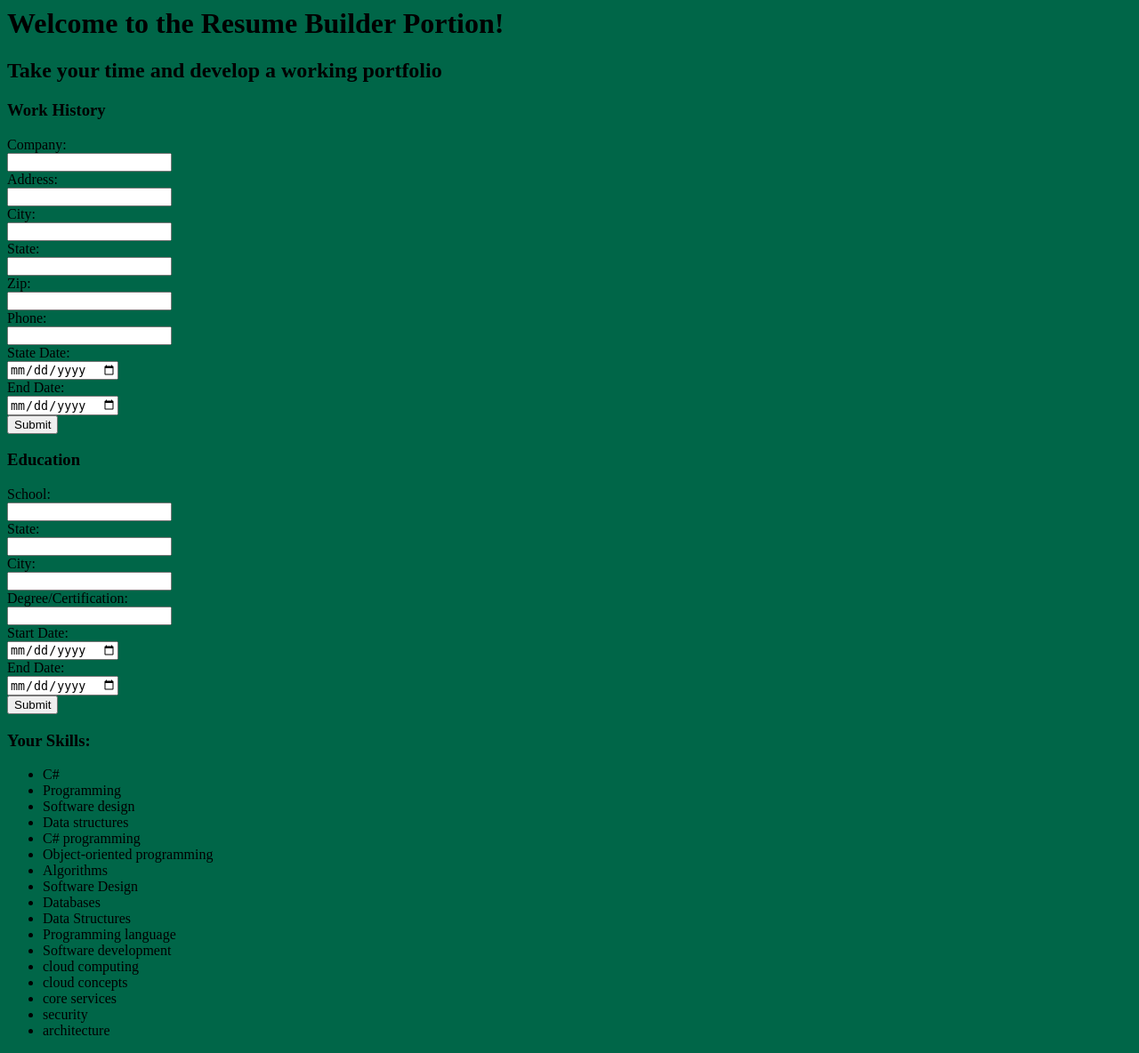
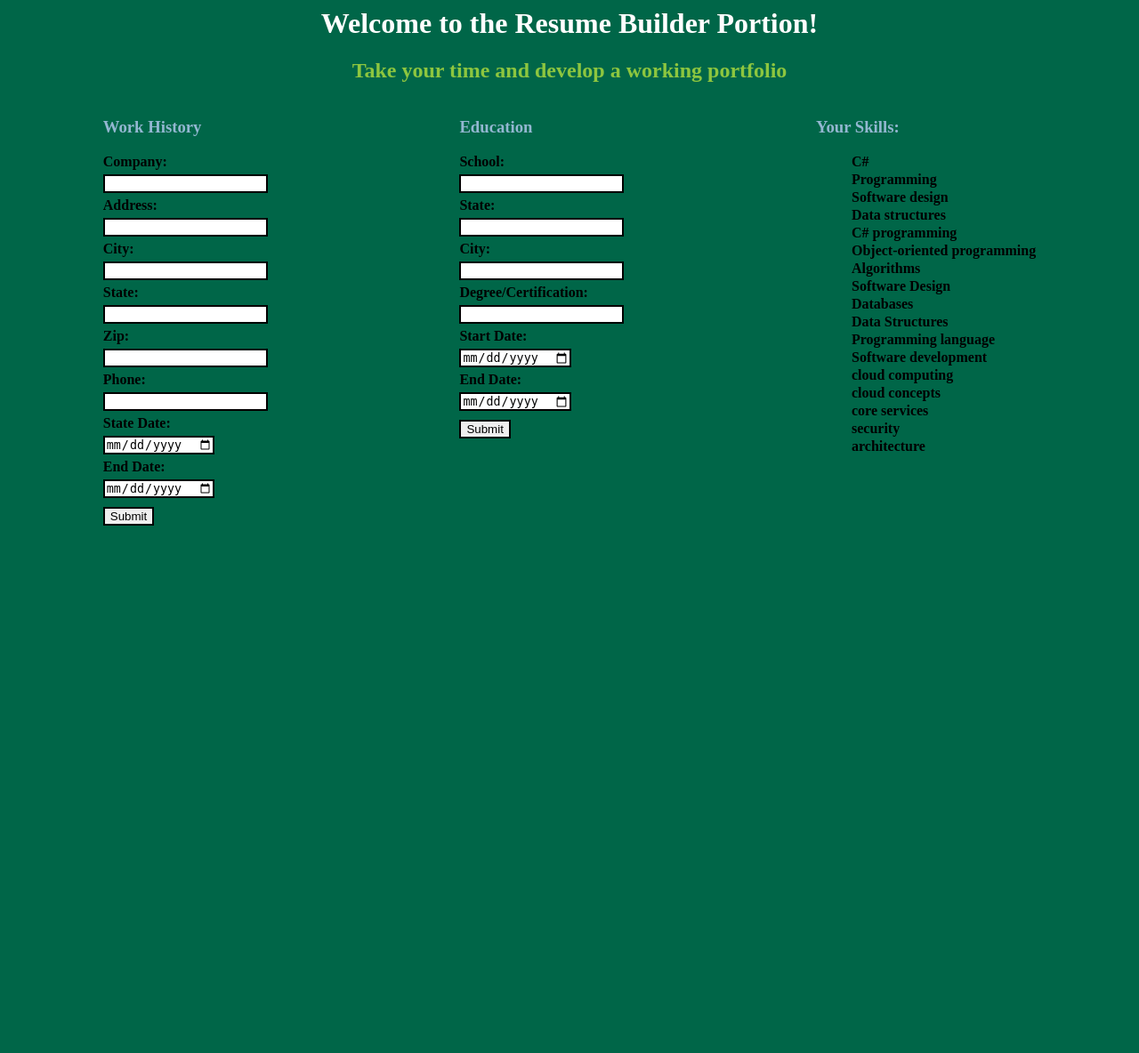
Before and after one commit to Rpeglow/The-Blue-Team, a Django app: page /resumebuilder/ in a window 1280 px wide. Shown: the whole page at 89% size. After the commit the page ends 591 px from the top, so only its background shows below. Run offline with Django 3.2, Linux system fonts and the light colour scheme; data comes from the database, SQL or seed files in the repository.

Commit message:
Added some styling to resumebuilder

```diff
--- a/ResumeBuilder/static/css/ResumeBuilder.css
+++ b/ResumeBuilder/static/css/ResumeBuilder.css
@@ -1,3 +1,42 @@
 body {
     background-color: #006648;
 }
+
+h1 {
+    color: #ffffff;
+    text-align: center;
+}
+
+h2 {
+    color: #8dc63f;
+    text-align: center;
+}
+
+h3 {
+    color: #93b7d1;
+}
+
+li {
+    list-style-type: none;
+    margin-bottom: 2px;
+    margin-top: 2px;
+    font-weight: bold;
+}
+
+label {
+    color: #000000;
+    font-weight: bold;
+}
+
+input {
+    border: solid 2px;
+    margin-top: 5px;
+    margin-bottom: 5px;
+}
+
+.resumeFields {
+    display: flex;
+    flex-direction: row;
+    justify-content: center;
+    justify-content: space-around;
+}
--- a/ResumeBuilder/templates/ResumeBuilder/resume_builder.html
+++ b/ResumeBuilder/templates/ResumeBuilder/resume_builder.html
@@ -12,7 +12,7 @@
         <h1>Welcome to the Resume Builder Portion!</h1>
         <h2>Take your time and develop a working portfolio</h2>
 
-    <div id='WorkEducation'>
+    <div class='resumeFields'>
         <div id='workHistory'>
             <h3>Work History</h3>
             <form>
```
